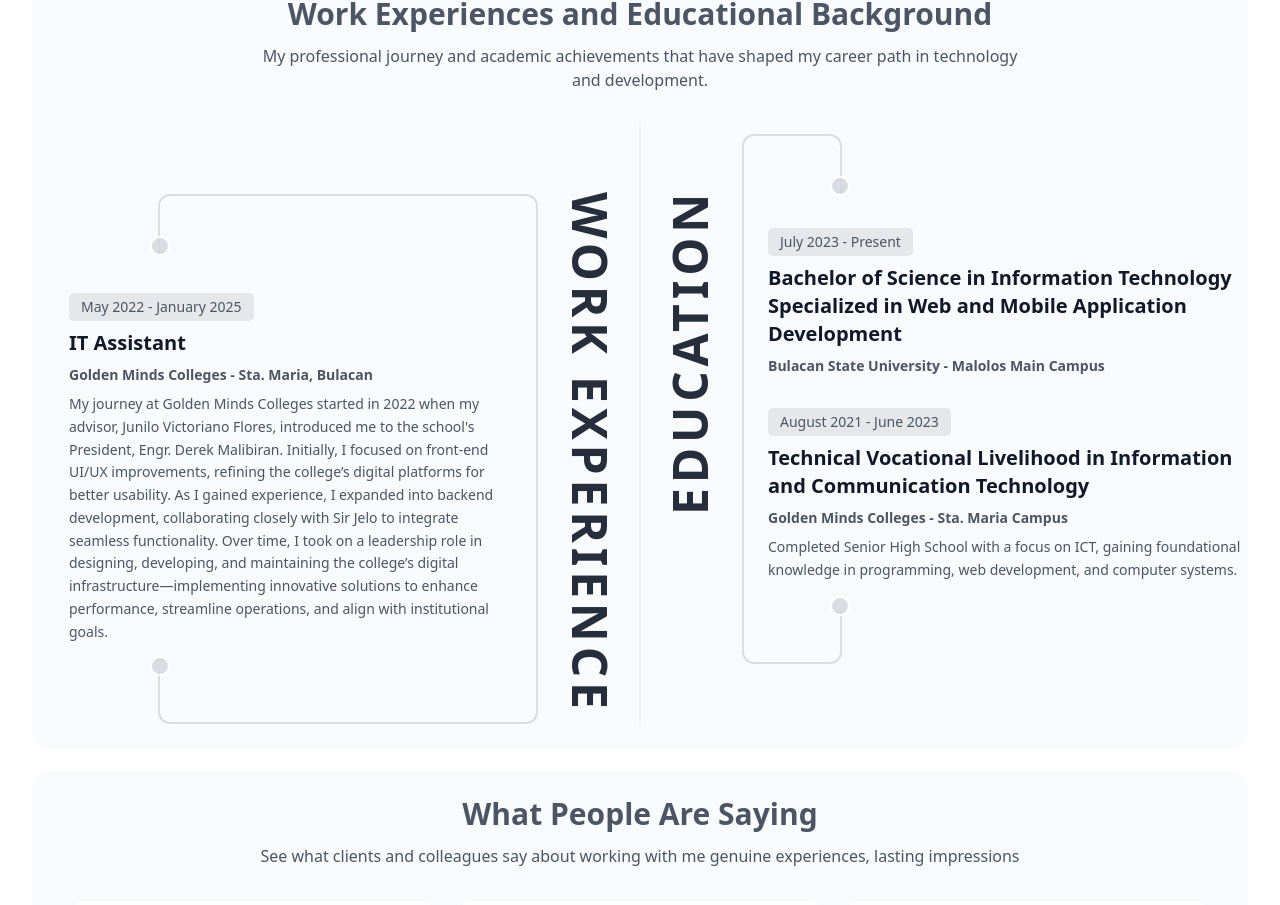
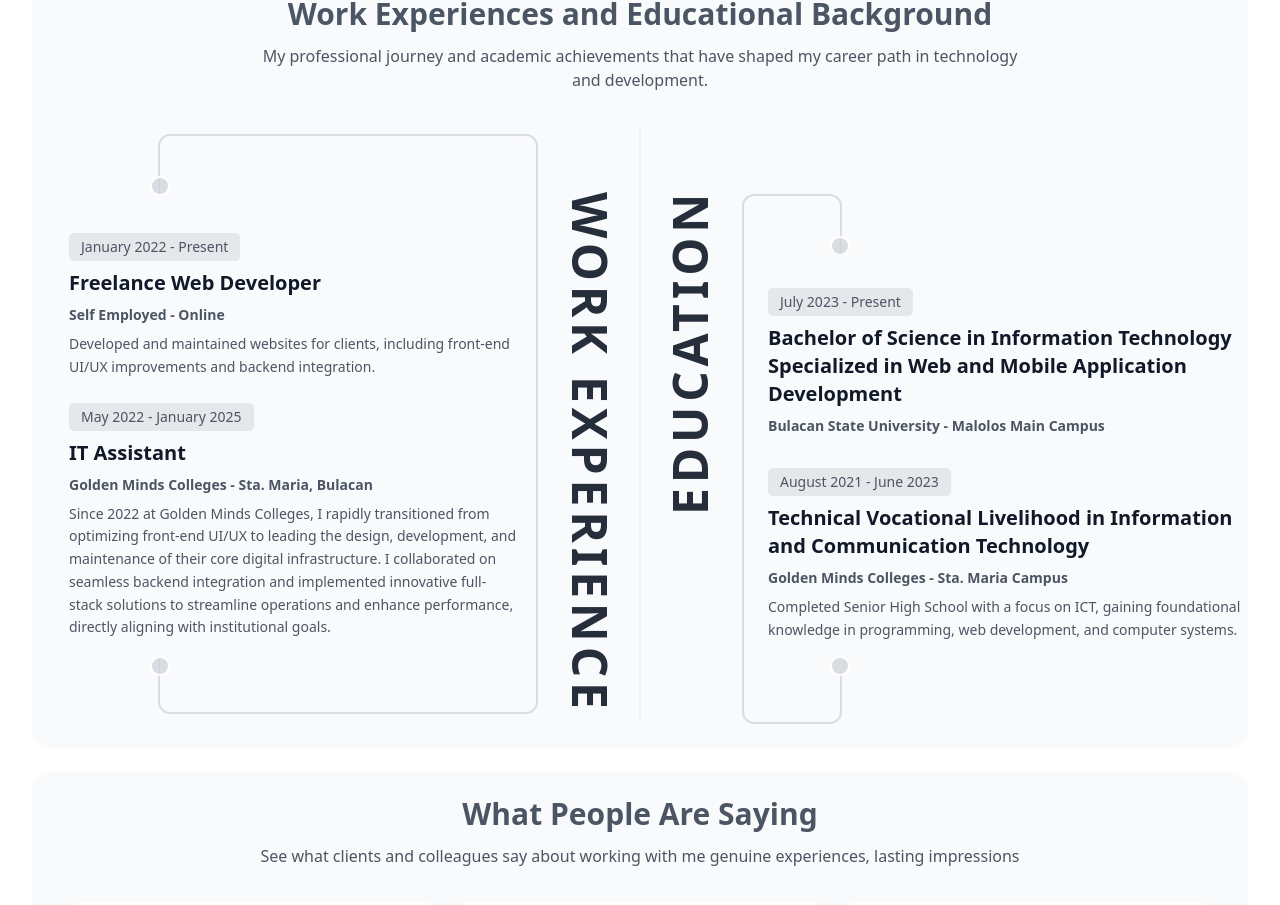
Before and after one commit to javecilla/Personal-Web-Portfolio, a Vue app: page /#projects in a window 1280 px wide. Shown: the part 3355-4260 px from the top of the page. Built offline with nearby package versions, Linux system fonts and the light colour scheme; no server answers.

Commit message:
update: implement portfolio projects and experiences sections with new data, filter, and AI utility

```diff
--- a/package.json
+++ b/package.json
@@ -20,7 +20,7 @@
     "fuse.js": "^7.1.0",
     "lucide-vue-next": "^0.474.0",
     "markdown-it": "^14.1.0",
-    "pinia": "^3.0.3",
+    "pinia": "2.3.1",
     "prismjs": "^1.29.0",
     "tailwindcss-animate": "^1.0.7",
     "vue": "3.5.22"
--- a/src/App.vue
+++ b/src/App.vue
@@ -8,7 +8,7 @@
   import PageTransition from '@/components/PageTransition.vue'
   import CustomCursor from '@/components/CustomCursor.vue'
   import NavBar from '@/components/layout/NavBar.vue'
-  import Footer from '@/components/Footer.vue'
+  import Footer from '@/components/layout/Footer.vue'
   import ChatButton from '@/components/chat/ChatButton.vue'
   import BackToTop from '@/components/BackToTop.vue'
   import { useActiveSection } from '@/composables/useActiveSection'
--- a/src/components/sections/experiences_education/ExperiencesEducationSection.vue
+++ b/src/components/sections/experiences_education/ExperiencesEducationSection.vue
@@ -182,17 +182,17 @@
     @apply mb-6 w-full md:w-[450px];
   }
   .frame--left {
-    @apply z-20 w-full translate-x-0 translate-y-0 md:h-[530px] md:w-[380px] md:translate-x-[70px] md:translate-y-[70px];
+    @apply z-20 w-full translate-x-0 translate-y-0 md:h-[580px] md:w-[380px] md:translate-x-[70px] md:translate-y-[10px];
   }
   .frame__dot--lt {
     @apply left-[-10px] top-[40px];
   }
 
   .frame__dot--lb {
-    @apply left-[-10px] top-[460px];
+    @apply left-[-10px] top-[520px];
   }
   .frame__blocker--left {
-    @apply absolute left-[-6px] top-[60px] z-10 h-[415px] w-[12px];
+    @apply absolute left-[-6px] top-[60px] z-10 h-[460px] w-[12px];
   }
 
   .frame__content--left {
@@ -207,7 +207,7 @@
     @apply mb-6 w-full md:w-[480px];
   }
   .frame--right {
-    @apply z-20 w-full translate-x-0 translate-y-0 md:h-[530px] md:w-[100px] md:-translate-x-[350px] md:translate-y-[10px];
+    @apply z-20 w-full translate-x-0 translate-y-0 md:h-[530px] md:w-[100px] md:-translate-x-[350px] md:translate-y-[70px];
   }
 
   .frame__dot--rt {
--- a/src/components/sections/projects/ProjectFilter.vue
+++ b/src/components/sections/projects/ProjectFilter.vue
@@ -29,6 +29,6 @@
 <style scoped>
   /* Container */
   .project-filter {
-    @apply mb-8 flex flex-wrap gap-3;
+    @apply mb-8 flex flex-wrap justify-center gap-3;
   }
 </style>
--- a/src/components/ui/Link.vue
+++ b/src/components/ui/Link.vue
@@ -21,7 +21,8 @@
       'px-4 py-2 rounded-full focus:outline-none focus:ring-2 focus:ring-[var(--color-orange-primary)] focus:ring-offset-2',
     icon: 'inline-flex items-center justify-center rounded-full bg-gray-200 p-2 transition-all duration-300 ease-in-out hover:bg-gray-300 dark:bg-zinc-800 dark:hover:bg-zinc-700 text-gray-900 dark:text-white border border-transparent hover:border-[var(--gradient-orange-yellow-start)] focus:outline-none focus:ring-2 focus:ring-[var(--color-orange-primary)] focus:ring-offset-2',
     primary:
-      'inline-flex items-center justify-center gap-2 rounded-full border-none bg-gradient-to-r from-[var(--gradient-orange-yellow-start)] to-[var(--gradient-orange-yellow-end)] p-2 text-white hover:opacity-90 disabled:hover:opacity-50 focus:outline-none focus:ring-2 focus:ring-[var(--color-orange-primary)] focus:ring-offset-2',
+      // 'inline-flex items-center justify-center gap-2 rounded-full border-none bg-gradient-to-r from-[var(--gradient-orange-yellow-start)] to-[var(--gradient-orange-yellow-end)] p-2 text-white hover:opacity-90 disabled:hover:opacity-50 focus:outline-none focus:ring-2 focus:ring-[var(--color-orange-primary)] focus:ring-offset-2',
+      'inline-flex items-center justify-center gap-2 rounded-full border-none bg-[var(--color-orange-vibrant)] p-2 text-white hover:opacity-90 disabled:hover:opacity-50 focus:outline-none focus:ring-2 focus:ring-[var(--color-orange-primary)] focus:ring-offset-2',
     secondary:
       'inline-flex items-center justify-center gap-2 rounded-full bg-gray-200 p-2 text-gray-900 hover:bg-gray-300 dark:bg-zinc-800 dark:text-gray-100 dark:hover:bg-zinc-700 disabled:hover:bg-gray-200 dark:disabled:hover:bg-zinc-800 focus:outline-none focus:ring-2 focus:ring-[var(--color-orange-primary)] focus:ring-offset-2',
   } as const
--- a/src/composables/useAI.ts
+++ b/src/composables/useAI.ts
@@ -9,15 +9,15 @@ export function useAI() {
       import.meta.env.VITE_GEMINI_API_KEY
     }`
 
-    // console.log('DEBUG - API URL:', apiUrl)
-    // console.log(
-    //   'DEBUG - VITE_GEMINI_API_URL:',
-    //   import.meta.env.VITE_GEMINI_API_URL
-    // )
-    // console.log(
-    //   'DEBUG - VITE_GEMINI_API_KEY:',
-    //   import.meta.env.VITE_GEMINI_API_KEY
-    // )
+    console.log('DEBUG - API URL:', apiUrl)
+    console.log(
+      'DEBUG - VITE_GEMINI_API_URL:',
+      import.meta.env.VITE_GEMINI_API_URL
+    )
+    console.log(
+      'DEBUG - VITE_GEMINI_API_KEY:',
+      import.meta.env.VITE_GEMINI_API_KEY
+    )
 
     if (!apiUrl || !import.meta.env.VITE_GEMINI_API_KEY) {
       throw new Error('Gemini API URL or key is missing')
--- a/src/data/experiences.ts
+++ b/src/data/experiences.ts
@@ -1,13 +1,35 @@
 import { Experience, EmploymentType, Education } from '@/types/experience'
 
 export const experiences: readonly Experience[] = [
+  {
+    company: 'Self Employed',
+    position: 'Freelance Web Developer',
+    type: 'Freelance' as EmploymentType,
+    location: 'Online',
+    description:
+      'Developed and maintained websites for clients, including front-end UI/UX improvements and backend integration.',
+    projects: [
+      {
+        name: 'Ph-En Vocabulary Web App',
+        description:
+          'I developed the Philippine-English Vocabulary Web App as a commissioned project for fourth-year Bachelor of Secondary Education (BSED) students majoring in English at Polytechnic University of the Philippines (PUP). Designed to enhance vocabulary mastery, this web app offers interactive learning tools, pronunciation guides, and quizzes to support effective language acquisition.',
+      },
+      {
+        name: 'Kalat Mo, Yaman Ko',
+        description:
+          'I developed Kalat Mo, Yaman Ko, a community-driven digital platform designed to transform clutter into opportunities and strengthen local connections through sustainability. This platform empowers users to share, give away, and repurpose pre-loved items, aligning with the core principles of Reduce, Reuse, and Recycle. Beyond just item sharing, it’s a space built to promote eco-conscious living and foster a collaborative community ecosystem. I was referred by my professor to join the project team as the Frontend Developer, where I handled the full front-end implementation—ensuring a clean, responsive, and accessible user interface. The platform also integrates an automated CI/CD pipeline for frictionless deployment and iteration.',
+      },
+    ],
+    startDate: 'January 2022',
+    endDate: 'Present',
+  },
   {
     company: 'Golden Minds Colleges',
     position: 'IT Assistant',
     type: 'Part-time' as EmploymentType,
     location: 'Sta. Maria, Bulacan',
     description:
-      "My journey at Golden Minds Colleges started in 2022 when my advisor, Junilo Victoriano Flores, introduced me to the school's President, Engr. Derek Malibiran. Initially, I focused on front-end UI/UX improvements, refining the college’s digital platforms for better usability. As I gained experience, I expanded into backend development, collaborating closely with Sir Jelo to integrate seamless functionality. Over time, I took on a leadership role in designing, developing, and maintaining the college’s digital infrastructure—implementing innovative solutions to enhance performance, streamline operations, and align with institutional goals.",
+      'Since 2022 at Golden Minds Colleges, I rapidly transitioned from optimizing front-end UI/UX to leading the design, development, and maintenance of their core digital infrastructure. I collaborated on seamless backend integration and implemented innovative full-stack solutions to streamline operations and enhance performance, directly aligning with institutional goals.',
     projects: [
       {
         name: 'Golden Minds Colleges Official Website',
--- a/src/data/projects.ts
+++ b/src/data/projects.ts
@@ -95,7 +95,7 @@ Golden Minds Colleges lacked a centralized, user-friendly online presence, leavi
 - **Backend**: Laravel for robust API endpoints, content management, and authentication.
 - **Frontend**: Vue.js for reactive components paired with Bootstrap for styling.
 - **Database**: MySQL with normalized tables for scalable data storage.
-- **Deployment**: Hosted on HostGator with Cloudflare for security and CDN performance.
+- **Deployment**: Hosted on HostGator with Google ReCaptcha for extra security.
 
 Building this website sharpened my skills in full-stack development. I gained proficiency in integrating Vue.js with Laravel for a smooth, reactive frontend, reducing average page load times by 25% through optimization techniques like lazy loading. I also improved my database design skills with MySQL, ensuring scalability for future growth, and embraced version control best practices using Git for efficient solo project management.
 `,
@@ -138,7 +138,7 @@ I created a dynamic Online Voting System for Golden Minds Colleges to replace in
 Manual voting at Golden Minds Colleges was slow, error-prone, and inaccessible to remote participants. My solution digitized the process, integrating real-time updates, secure payments via GCash, and Recaptcha verification. This increased voter turnout by 40% in its first year while ensuring accuracy and accessibility.
 
 ## Key Features
-- **Live Previews**: Real-time voting results powered by WebSockets.
+- **Live Previews**: Real-time voting results.
 - **Accurate Calculations**: Reliable vote tabulation with optimized database queries.
 - **GCash Integration**: Secure, seamless payment handling.
 - **Security**: Email verification and Recaptcha to prevent fraud.
@@ -151,8 +151,8 @@ Manual voting at Golden Minds Colleges was slow, error-prone, and inaccessible t
 - **2024 - Buwan ng Wika**: Celebrated linguistic heritage with high participation.
 
 ## Technical Challenges & Solutions
-- **Real-Time Updates**: Used Laravel’s event broadcasting with WebSockets to manage live previews efficiently, avoiding server overload.
-- **Payment Security**: Integrated GCash via Laravel’s HTTP client and transaction callbacks for reliable processing.
+- **Real-Time Updates**: Used Laravel’s event broadcasting to manage live previews efficiently, avoiding server overload.
+- **Payment Security**: Integrated GCash (QR Code)via Laravel’s HTTP client for reliable processing.
 
 ## Impact
 - Processed 5,000+ votes across four events with zero downtime.
@@ -161,9 +161,9 @@ Manual voting at Golden Minds Colleges was slow, error-prone, and inaccessible t
 
 ## Architecture
 - **Backend**: Laravel for API endpoints, logic, and integrations (GCash, Recaptcha, email).
-- **Frontend**: jQuery and Bootstrap with real-time WebSocket updates and Chart.js visuals.
+- **Frontend**: jQuery and Bootstrap with real-time updates and Chart.js visuals.
 - **Database**: MySQL with normalized tables and indexes for fast vote tallying.
-- **Deployment**: Hosted on HostGator with Cloudflare for security and performance.
+- **Deployment**: Hosted on HostGator with Google ReCAPTCHA for extra security.
 
 Developing this system deepened my expertise in several key areas. I honed my ability to optimize high-traffic database queries, achieving a 30% reduction in response times through efficient indexing and query refactoring. Additionally, I mastered secure API integration particularly with third-party services like GCash by leveraging thorough documentation to ensure robust, maintainable code. This project also led me to adopt unit testing for critical components like vote calculations, enhancing reliability and enabling early detection of edge cases.
 `,
```
Also changed, not shown: src/components/layout/Footer.vue (renamed from src/components/Footer.vue), 1 other file (tests, documents, lock files or other folders).
